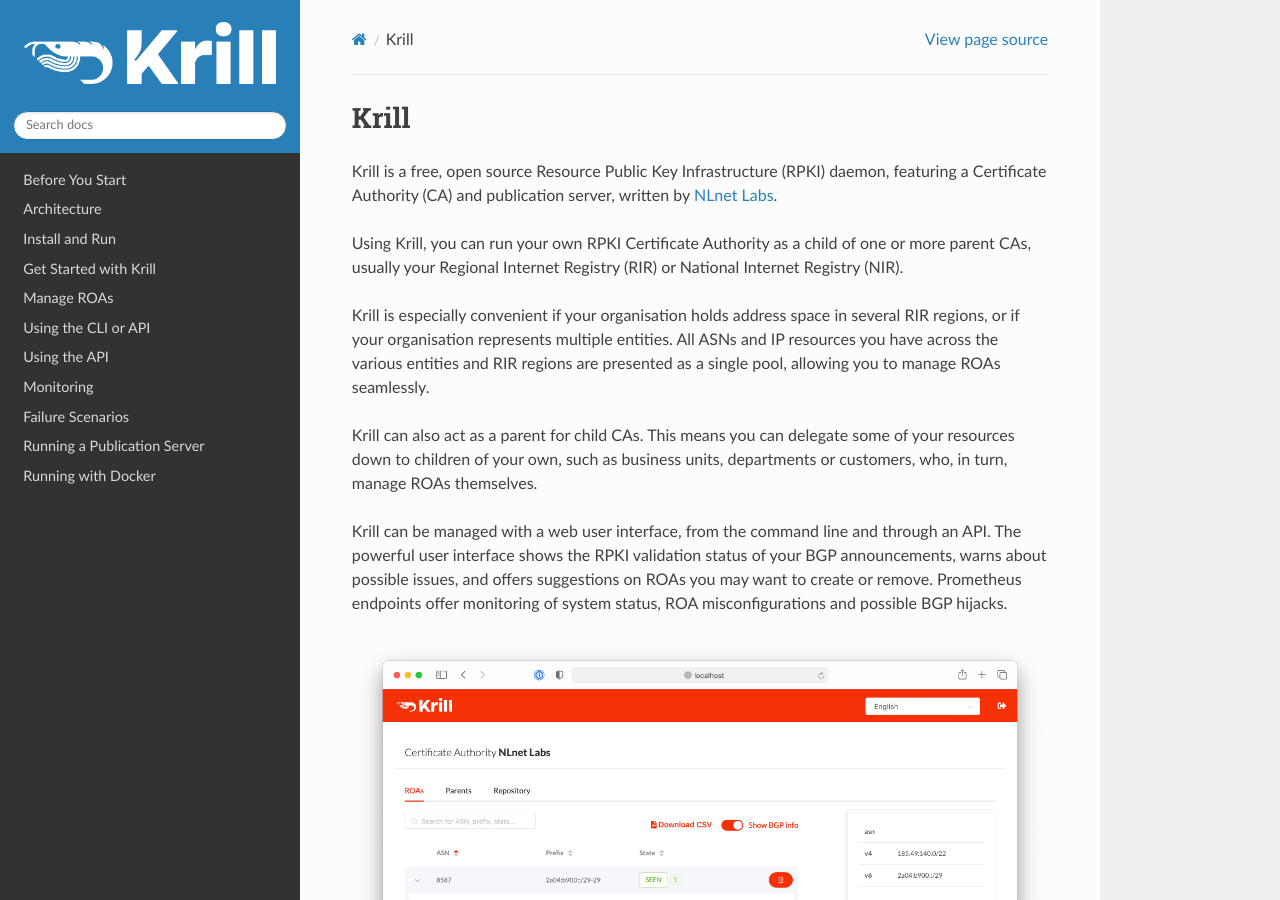
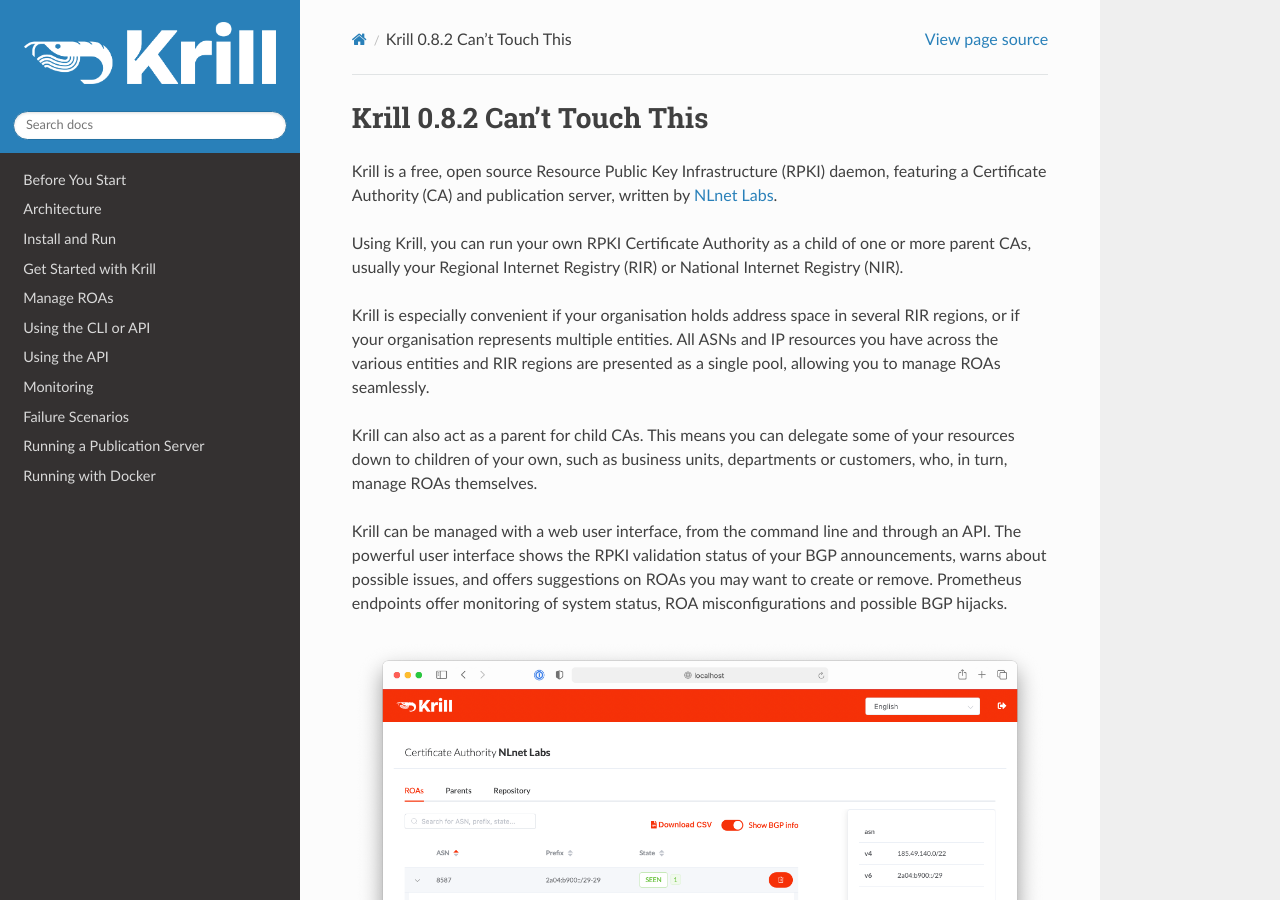
Before and after one commit to NLnetLabs/krill-manual, a Sphinx documentation site: the page built from source/index.rst, in a window 1280 px wide and 900 px high. Built offline with Sphinx 7.4.7 and the Read the Docs theme 2.0.0, drawn with Linux system fonts in a browser that asks for light colours.

Commit message:
Add version number and name

```diff
--- a/source/index.rst
+++ b/source/index.rst
@@ -1,7 +1,7 @@
 .. _doc_krill:
 
-Krill
-=====
+Krill 0.8.2 Can't Touch This
+============================
 
 Krill is a free, open source Resource Public Key Infrastructure (RPKI) daemon,
 featuring a Certificate Authority (CA) and publication server, written by `NLnet
```
